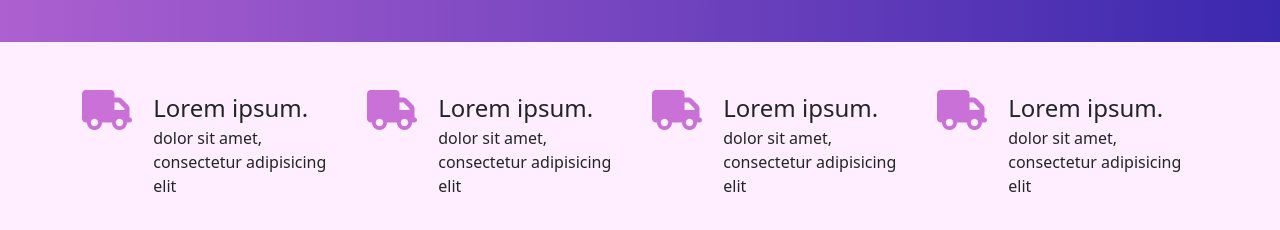
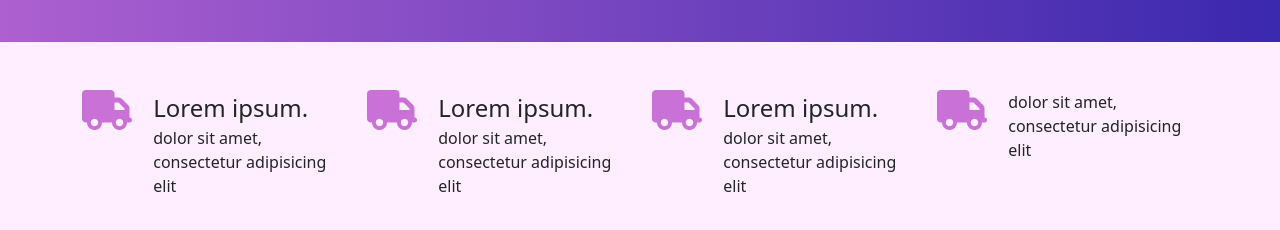
Before and after one commit to AmrElabsy/gitversioncontrol, a plain HTML site: page index.html in a window 1280 px wide. Shown: the part 758-988 px from the top of the page. Drawn offline with Linux system fonts and the light colour scheme; a script that the page names is missing.

Commit message:
remove span

```diff
--- a/index.html
+++ b/index.html
@@ -110,7 +110,6 @@
                     <i class="fa-solid fa-truck"></i>
                 </div>
                 <div class="col-9">
-                    <span class="service">Lorem ipsum.</span>
                     <span class="description">dolor sit amet, consectetur adipisicing elit</span>
 
                 </div>
```
